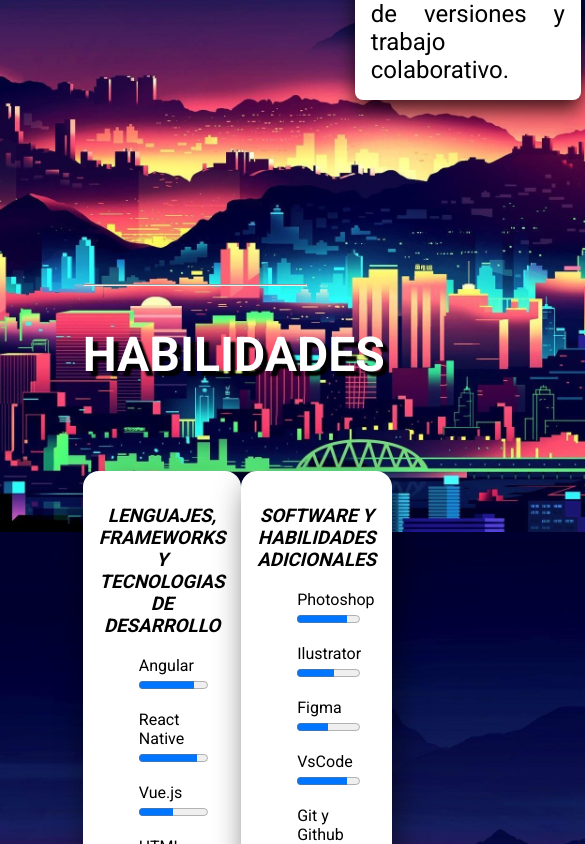
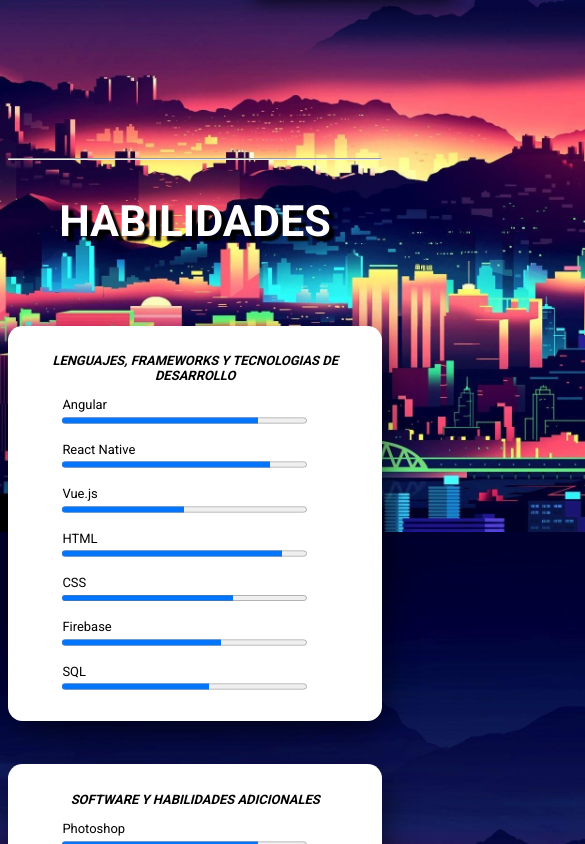
Before and after one commit to davidPardoC/curriculum, a plain HTML site: page index.html in a window 390 px wide. Shown: the part 1156-2000 px from the top of the page, 585 px wide, since content can reach past the window. Drawn offline with nearby package versions, Linux system fonts and the light colour scheme.

Commit message:
some responsive

```diff
--- a/index.html
+++ b/index.html
@@ -30,7 +30,7 @@
                     </div>
                     <div class="dataContainer">
                         <p class="name">David E. Pardo Cuenca</p>
-                        <p class="name">DESARROLLADOR WEB</p>
+                        <p class="name">DESARROLLADOR WEB - FREELANCER</p>
 
                         <p class="text-container">{{perfilText}}</p>
                     </div>
--- a/style.css
+++ b/style.css
@@ -224,11 +224,49 @@ progress {
     margin-right: auto;
 }
 
-@media (max-width: 600px) {
+@media only screen and (max-width: 1280px) {
+    * {
+        font-size: 1rem;
+    }
+    .general-container {
+        width: 90%;
+    }
+}
+
+@media only screen and (max-width: 1000px) {
+    * {
+        font-size: 1rem;
+    }
+    .general-container {
+        width: 100%;
+    }
+    .habilidades-cont {
+        display: flex;
+        flex-direction: column;
+        margin-bottom: 5rem;
+    }
+}
+
+@media only screen and (max-width: 600px) {
+    * {
+        font-size: 0.9rem;
+    }
+    .general-container {
+        width: 100%;
+    }
+    .habilidades-cont {
+        display: flex;
+        flex-direction: column;
+        margin-bottom: 5rem;
+    }
     nav {
         display: none;
     }
-    .profile-text-container {
-        display: none;
+}
+
+@media only screen and (max-width: 1500px) {
+    .habilidades-esp,
+    .habilidades-comp {
+        width: 24rem;
     }
 }
```
